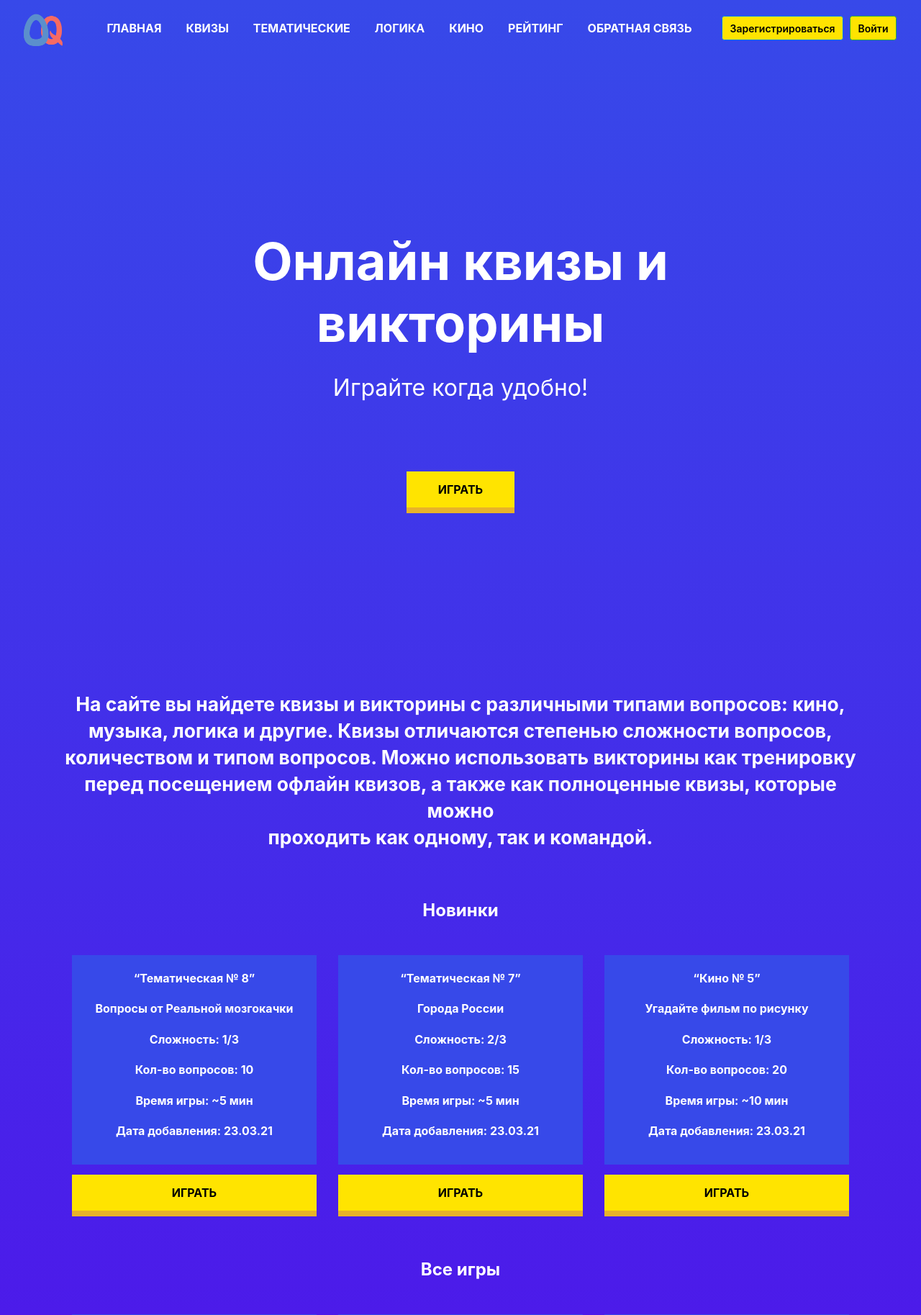
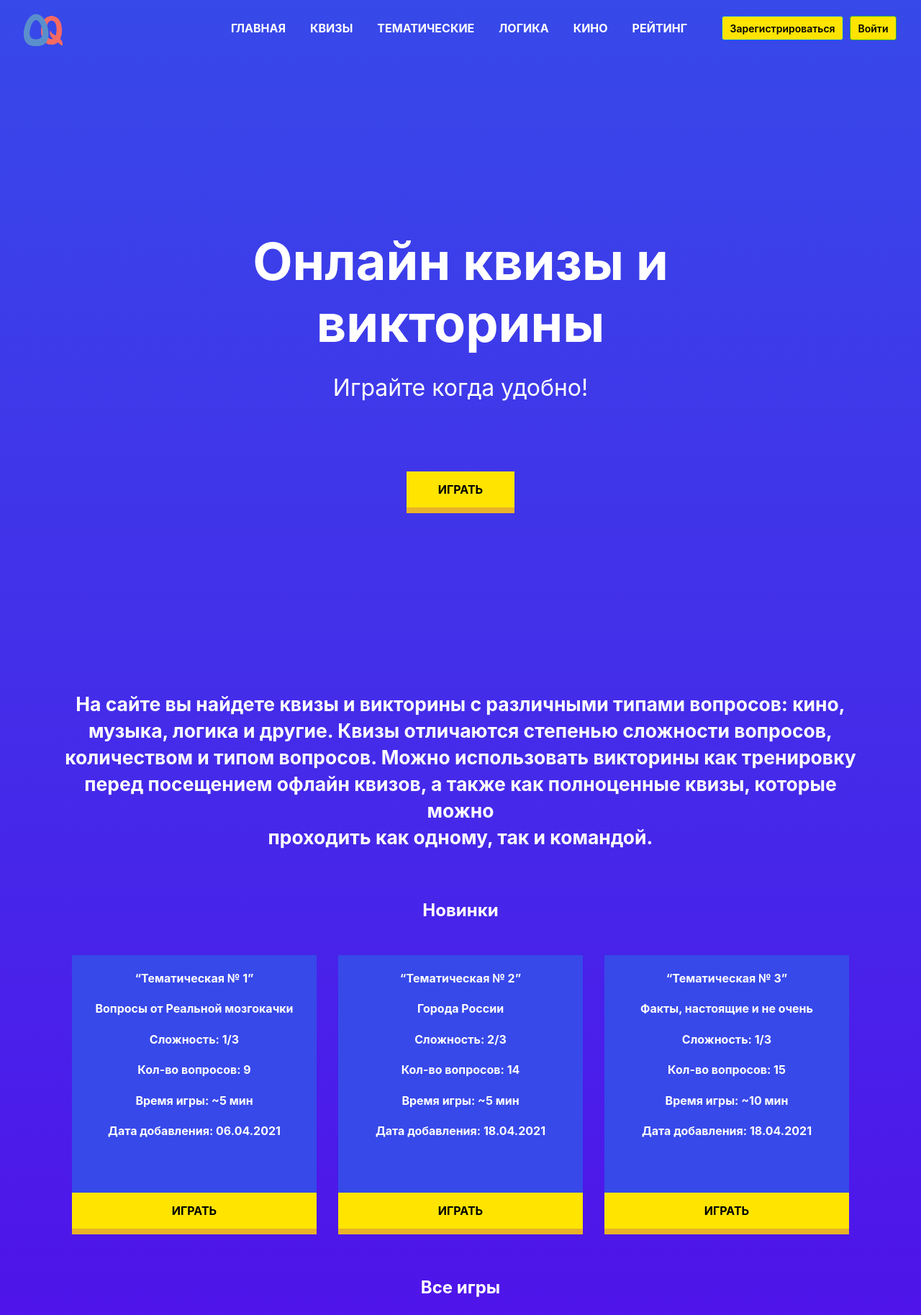
Before and after one commit to Kaler654/quiz-flask-project, a Flask app: page / in a window 1280 px wide. Shown: the top 1827 px of the page at 72% size. Run offline with Flask 2, Linux system fonts and the light colour scheme; some libraries are stand-ins or nearby versions.

Commit message:
Added quizzes

```diff
--- a/main.py
+++ b/main.py
@@ -16,7 +16,7 @@ import os
 import datetime
 
 app = Flask(__name__)
-app.config['SECRET_KEY'] = 'yandexlyceum_secret_key'
+app.config['SECRET_KEY'] = 'N#pC@UzmS5kw%@$F'
 app.config['PERMANENT_SESSION_LIFETIME'] = datetime.timedelta(
     days=365
 )
@@ -91,6 +91,7 @@ def add_user_info(correct_answers, quiz):
     db_sess = db_session.create_session()
     user_passed_quizzes = db_sess.query(Statistic).filter(Statistic.user == current_user.id,
                                                           Statistic.quiz == quiz.id).all()
+    print(user_passed_quizzes)
     if len(user_passed_quizzes) == 0:
         statistic = Statistic(
             user=current_user.id,
@@ -126,6 +127,7 @@ def quiz(id):
     except IndexError:
         quiz_stage = True
         current_question = 0
+        add_user_info(count_corr_answers, quiz)
         percent = round(count_corr_answers / len(questions_id) * 100, 1)
         return render_template("complete_quiz.html", corr_answers=count_corr_answers,
                                count_questions=len(questions_id), percent=percent)
@@ -509,6 +511,55 @@ def quizzes():
                            description="Полный набор наших квизов")
 
 
+@app.route("/movie")
+def movie():
+    quizzes_info = []
+    db_sess = db_session.create_session()
+    quizzes = db_sess.query(Quiz).filter(Quiz.title.like("%Кино%"))
+    for quiz in quizzes:
+        quizzes_info.append((quiz.id, quiz.title, quiz.description, quiz.difficulty,
+                             len(quiz.questions.split("~")), quiz.game_time,
+                             quiz.created_date.strftime("%d.%m.%Y")))
+    return render_template('quizzes.html', quizzes=quizzes_info, title="Кино",
+                           description="Подборка викторин с вопросами про кино")
+
+
+@app.route("/thematic")
+def thematic():
+    quizzes_info = []
+    db_sess = db_session.create_session()
+    quizzes = db_sess.query(Quiz).filter(Quiz.title.like("%Тематическая%"))
+    for quiz in quizzes:
+        quizzes_info.append((quiz.id, quiz.title, quiz.description, quiz.difficulty,
+                             len(quiz.questions.split("~")), quiz.game_time,
+                             quiz.created_date.strftime("%d.%m.%Y")))
+    return render_template('quizzes.html', quizzes=quizzes_info, title="Тематические",
+                           description="Викторины с вопросами на различные темы")
+
+
+@app.route("/logic")
+def logic():
+    quizzes_info = []
+    db_sess = db_session.create_session()
+    quizzes = db_sess.query(Quiz).filter(Quiz.title.like("%Логика%"))
+    for quiz in quizzes:
+        quizzes_info.append((quiz.id, quiz.title, quiz.description, quiz.difficulty,
+                             len(quiz.questions.split("~")), quiz.game_time,
+                             quiz.created_date.strftime("%d.%m.%Y")))
+    return render_template('quizzes.html', quizzes=quizzes_info, title="Логика",
+                           description="Викторины с вопросами на логику")
+
+
+@app.errorhandler(404)
+def not_found(error):
+    return render_template("errors/404.html")
+
+
+@app.errorhandler(401)
+def not_found(error):
+    return redirect("/login")
+
+
 @app.route('/logout')
 @login_required
 def logout():
--- a/static/css/style.css
+++ b/static/css/style.css
@@ -278,6 +278,7 @@ footer a {
 
 .second_block__quiz__content {
 	background-color: #3749e9;
+	height: 330px;
 }
 
 .second_block__push__message {
@@ -363,9 +364,11 @@ footer a {
 	box-shadow: inset 0 0 0 3px #FFE400;
 }
 
-.form__btns {
+.navbar__margin {
+	margin-left: 166px;
+}
 
-}
+
 
 /*user_name*/
 
@@ -1037,3 +1040,28 @@ footer a {
 	font-size: 24px;
 	margin-bottom: 50px;
 }
+
+
+/* 404 error */
+
+
+.not_found {
+	padding-top: 300px;
+	text-align: center;
+}
+
+.not_found__content {
+	margin-bottom: 50%;
+	text-align: center;
+	display: inline-block;
+}
+
+.not_found__btn a {
+	color: #000000;
+}
+
+.not_found__title {
+	font-size: 64px;
+	color: #ffffff;
+	margin-bottom: 200px;
+}
--- a/templates/base.html
+++ b/templates/base.html
@@ -16,13 +16,17 @@
       <header>
         <nav class="navbar navbar-expand-lg navbar-light">
           <div class="container-fluid">
-              <a class="navbar-brand" href="#">
+              <a class="navbar-brand" href="/">
                 <img class="navbar__logo" src="../static/img/logo.png" width="64px" height="64px;">
               </a>
               <button class="navbar-toggler" type="button" data-bs-toggle="collapse" data-bs-target="#navbarNav" aria-controls="  navbarNav" aria-expanded="false" aria-label="Toggle navigation">
                 <span class="navbar-toggler-icon"></span>
               </button>
-              <div class="collapse navbar-collapse" id="navbarNav">
+              {% if current_user.is_authenticated %}
+                  <div class="collapse navbar-collapse" id="navbarNav">
+              {% else %}
+                  <div class="collapse navbar-collapse navbar__margin" id="navbarNav">
+              {% endif %}
                 <ul class="navbar-nav">
                   <li class="nav-item">
                     <a class="nav-link active" aria-current="page" href="/">ГЛАВНАЯ</a>
@@ -41,9 +45,6 @@
                   </li>
                   <li class="nav-item">
                     <a class="nav-link" href="/rating">РЕЙТИНГ</a>
-                  </li>
-                  <li class="nav-item">
-                    <a class="nav-link" href="/">ОБРАТНАЯ СВЯЗЬ</a>
                   </li>
                 </ul>
               </div>
--- a/templates/index.html
+++ b/templates/index.html
@@ -10,7 +10,7 @@
 					<span>Играйте когда удобно!</span>
 				</div>
 				<div class="first_block__btn">
-					<a class="yellow__btn" href="/" role="button">Играть</a>
+					<a class="yellow__btn" href="/quizzes" role="button">Играть</a>
 				</div>
 			</div>
 		</div>
@@ -34,7 +34,7 @@
 					    		<div class="alert">
 	  								<ul class="second_block__quiz__info">
 	  									<li class="second_block__quiz__info__item">
-											“Тематическая № 8”
+											“Тематическая № 1”
 	  									</li>
 	  									<li class="second_block__quiz__info__item">
 											Вопросы от Реальной мозгокачки
@@ -43,20 +43,20 @@
 											Сложность: 1/3
 	  									</li>
 	  									<li class="second_block__quiz__info__item">
-											Кол-во вопросов: 10
+											Кол-во вопросов: 9
 	  									</li>
 	  									<li class="second_block__quiz__info__item">
 											Время игры: ~5 мин
 	  									</li>
 	  									<li class="second_block__quiz__info__item">
-											Дата добавления: 23.03.21
+											Дата добавления: 06.04.2021
 	  									</li>
 	  								</ul>
 								</div>
 					    	</div>
 				    	</div>
 				    	<div class="second_block__quiz__btn">
-	  						<a class="yellow__btn" href="/" role="button">Играть</a>
+	  						<a class="yellow__btn" href="/quiz/1" role="button">Играть</a>
 	  					</div>
 				  	</div>
 				    <div class="second_block__quiz__wrap">
@@ -65,7 +65,7 @@
 					    		<div class="alert">
 	  								<ul class="second_block__quiz__info">
 	  									<li class="second_block__quiz__info__item">
-											“Тематическая № 7”
+											“Тематическая № 2”
 	  									</li>
 	  									<li class="second_block__quiz__info__item">
 											Города России
@@ -74,20 +74,20 @@
 											Сложность: 2/3
 	  									</li>
 	  									<li class="second_block__quiz__info__item">
-											Кол-во вопросов: 15
+											Кол-во вопросов: 14
 	  									</li>
 	  									<li class="second_block__quiz__info__item">
 											Время игры: ~5 мин
 	  									</li>
 	  									<li class="second_block__quiz__info__item">
-											Дата добавления: 23.03.21
+											Дата добавления: 18.04.2021
 	  									</li>
 	  								</ul>
 								</div>
 					    	</div>
 				    	</div>
 				    	<div class="second_block__quiz__btn">
-	  						<a class="yellow__btn" href="/" role="button">Играть</a>
+	  						<a class="yellow__btn" href="/quiz/2" role="button">Играть</a>
 	  					</div>
 				  	</div>
 				    <div class="second_block__quiz__wrap">
@@ -96,29 +96,29 @@
 					    		<div class="alert">
 	  								<ul class="second_block__quiz__info">
 	  									<li class="second_block__quiz__info__item">
-											“Кино № 5”
+											“Тематическая № 3”
 	  									</li>
 	  									<li class="second_block__quiz__info__item">
-											Угадайте фильм по рисунку
+											Факты, настоящие и не очень
 	  									</li>
 	  									<li class="second_block__quiz__info__item">
 											Сложность: 1/3
 	  									</li>
 	  									<li class="second_block__quiz__info__item">
-											Кол-во вопросов: 20
+											Кол-во вопросов: 15
 	  									</li>
 	  									<li class="second_block__quiz__info__item">
 											Время игры: ~10 мин
 	  									</li>
 	  									<li class="second_block__quiz__info__item">
-											Дата добавления: 23.03.21
+											Дата добавления: 18.04.2021
 	  									</li>
 	  								</ul>
 								</div>
 					    	</div>
 				    	</div>
 				    	<div class="second_block__quiz__btn">
-	  						<a class="yellow__btn" href="/" role="button">Играть</a>
+	  						<a class="yellow__btn" href="/quiz/3" role="button">Играть</a>
 	  					</div>
 				  	</div>
 				  </div>
@@ -140,7 +140,7 @@
 											Различные вопросы про кино, сериалы и мультфильмы
 	  									</li>
 	  									<li class="second_block__quiz__info__item">
-											Кол-во викторин: 5
+											Кол-во викторин: 3
 	  									</li>
 	  									<li class="second_block__quiz__info__item">
 											Среднее время игры: ~10 мин
@@ -150,7 +150,7 @@
 					    	</div>
 				    	</div>
 				    	<div class="second_block__quiz__btn">
-	  						<a class="yellow__btn" href="/" role="button">Играть</a>
+	  						<a class="yellow__btn" href="/movie" role="button">Играть</a>
 	  					</div>
 				  	</div>
 				    <div class="second_block__quiz__wrap">
@@ -175,7 +175,7 @@
 					    	</div>
 				    	</div>
 				    	<div class="second_block__quiz__btn">
-	  						<a class="yellow__btn" href="/" role="button">Играть</a>
+	  						<a class="yellow__btn" href="/logic" role="button">Играть</a>
 	  					</div>
 				  	</div>
 				    <div class="second_block__quiz__wrap">
@@ -190,7 +190,7 @@
 											Викторины с вопросами на различные темы
 	  									</li>
 	  									<li class="second_block__quiz__info__item">
-											Кол-во викторин: 8
+											Кол-во викторин: 3
 	  									</li>
 	  									<li class="second_block__quiz__info__item">
 											Среднее время игры: ~10 мин
@@ -200,38 +200,7 @@
 					    	</div>
 				    	</div>
 				    	<div class="second_block__quiz__btn">
-	  						<a class="yellow__btn" href="/" role="button">Играть</a>
-	  					</div>
-				  	</div>
-				  </div>
-				</div>
-				<div class="second_block__title">
-					Большие игры
-				</div>
-				<div class="second_block__quizes">
-				  <div class="row justify-content-center">
-				  	<div class="second_block__quiz__wrap">
-				  	 	<div class="col-sm test">
-					    	<div class="second_block__quiz__content">
-					    		<div class="alert">
-	  								<ul class="second_block__quiz__info">
-	  									<li class="second_block__quiz__info__item">		Вопросы на различные темы, квизы приближенные к играм в баре.
-	  									</li>
-	  									<li class="second_block__quiz__info__item">
-											Состоят из нескольких раундов, среднее количество вопросов в одной игре 40.
-	  									</li>
-	  									<li class="second_block__quiz__info__item">
-											Кол-во квизов: 2
-	  									</li>
-	  									<li class="second_block__quiz__info__item">
-											Среднее время игры: ~30 мин
-	  									</li>
-	  								</ul>
-								</div>
-					    	</div>
-				    	</div>
-				    	<div class="second_block__quiz__btn">
-	  						<a class="yellow__btn" href="/" role="button">Играть</a>
+	  						<a class="yellow__btn" href="/thematic" role="button">Играть</a>
 	  					</div>
 				  	</div>
 				  </div>
--- a/templates/profile.html
+++ b/templates/profile.html
@@ -8,7 +8,7 @@
 		<div class="profile_block__email">Почта: {{ user.email }}</div>
 		<div class="profile_block__btns">
 			{% if user.id == 1 %}
-				<div class="profile_block__btn__pass yellow__btn">
+				<div class="profile_block__btn__pass yellow__btn2">
 					<a href="/admin_panel">Панель администратора</a>
 				</div>
 			{% endif %}
--- a/templates/quiz.html
+++ b/templates/quiz.html
@@ -42,7 +42,7 @@
 								</div>
 							{% elif loop.index == corr_answer_index and answer_index != corr_answer_index %}
 								<div class="main_block__answer__item input__green">
-									<input type="radio" name="answer" value="{{ answer }}">
+									<input type="radio" name="answer" value="{{ answer }}" disabled>
 									<label>{{ answer }}</label>
 								</div>
 							{% else %}
```
Also changed, not shown: db/data.db.
